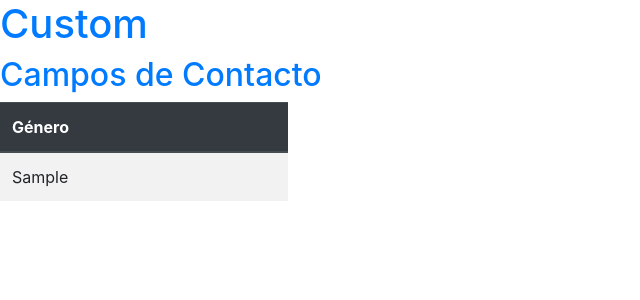
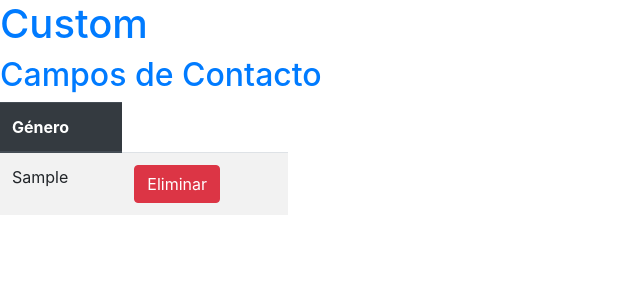
Before and after one commit to Winguweb/mi_primera_bd, a Django app: page /custom/ in a window 1280 px wide. Shown: the part 80-380 px from the top of the page, without its empty margins (0-640 px from the left). Run offline with Django 3.2, Linux system fonts and the light colour scheme; a user stored in the database is signed in; tables that the repository leaves empty hold one stand-in row (values such as "Sample post"); some libraries are stand-ins or nearby versions.

Commit message:
elimina campo custom de genero

```diff
--- a/primerabdd/primerabdd/crm/templates/crm/custom.html
+++ b/primerabdd/primerabdd/crm/templates/crm/custom.html
@@ -14,6 +14,9 @@
 			{% for campo in camposexo %}
 			<tr>
 			<td>{{ campo.sexo }}</td>
+			<td class="tdCenter">
+					<a class="btn btn-danger" href="{% url "eliminar_campos_custom"  campo.id  %}">Eliminar</a>
+				</td>
 			</tr>
 
 			{% endfor %}
--- a/primerabdd/primerabdd/crm/urls.py
+++ b/primerabdd/primerabdd/crm/urls.py
@@ -12,5 +12,6 @@ urlpatterns = [
     path('dashboard/', views.DashBoard.as_view(),name='ver_dashboard'),
     path('carga/', views.Importador.as_view(),name='ver_importador'),
     path('upload/csv/', views.upload_csv, name='upload_csv'),
-    path('custom/', views.CamposCustom.as_view(), name='campos_custom')
+    path('custom/', views.CamposCustom.as_view(), name='campos_custom'),
+    path('custom/delete/<int:pk>', views.CamposCustomEliminar.as_view(), name='eliminar_campos_custom')
 ]
--- a/primerabdd/primerabdd/crm/views.py
+++ b/primerabdd/primerabdd/crm/views.py
@@ -275,3 +275,8 @@ class CamposCustom(TemplateView):
         print(context['camposexo'])
         #context['modeltwo'] = ModelTwo.objects.get(*query logic*)
         return context
+
+class CamposCustomEliminar(DeleteView):
+    model = CampoSexo
+    template_name = 'crm/eliminar_campo_custom.html'
+    success_url = reverse_lazy('campos_custom')
```
Also changed, not shown: primerabdd/primerabdd/crm/templates/crm/eliminar_campo_custom.html (added, +10 -0 lines).
